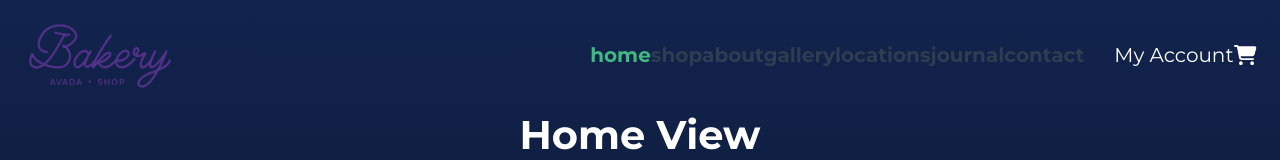
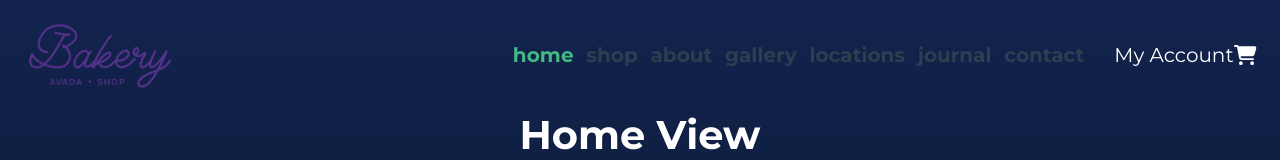
Before and after one commit to EliGolam/proj-html-vuejs, a Vue app: page / in a window 1280 px wide. Shown: the top 160 px of the page. Built offline with nearby package versions, Linux system fonts and the light colour scheme; a web font is replaced by a local one.

Commit message:
Added basic styling to NavBarComponent

```diff
--- a/src/components/NavBarComponent.vue
+++ b/src/components/NavBarComponent.vue
@@ -1,7 +1,10 @@
 <template>
 	<div>
 		<nav>
-      <RoutingNavLinkComponent v-for="navLink in navLinks" :link="navLink"/>
+      <RoutingNavLinkComponent v-for="navLink in navLinks"
+				:key="navLink.name"
+				:link="navLink"
+			/>
 			<!-- <router-link to="/">Home</router-link>
       <router-link to="/about">About</router-link> -->
     </nav>
@@ -19,13 +22,22 @@ export default {
 		[ { name: 'String', path: 'String' } ]
 		*/
 	},
-    components: { RoutingNavLinkComponent }
+	components: {
+		RoutingNavLinkComponent
+	}
 }
 </script>
 
 <style lang="scss" scoped>
+@import '@/assets/styles/variables';
+
 nav {
-		padding: 30px;
+	// Local Variables
+	$c-gap: $_size-2;
+
+	// Flex Container
+	display: flex;
+	column-gap: $c-gap;
 
 	a {
 		font-weight: bold;
```
Lines whose indentation alone changed are shown as unchanged.
